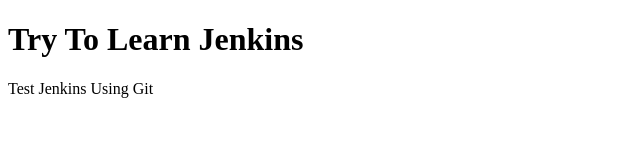
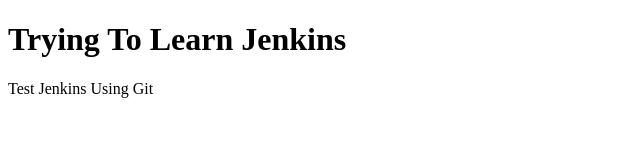
Before and after one commit to rsr-edfx/jenkins-sample, a plain HTML site: page index.html in a window 1280 px wide. Shown: the whole page, without its empty margins (0-640 px from the left). Drawn offline with Linux system fonts and the light colour scheme.

Commit message:
added new files

```diff
--- a/index.html
+++ b/index.html
@@ -2,7 +2,7 @@
 <html>
 <body>
 
-<h1>Try To Learn Jenkins</h1>
+<h1>Trying To Learn Jenkins</h1>
 
 <p>Test Jenkins Using Git</p>
 
```
